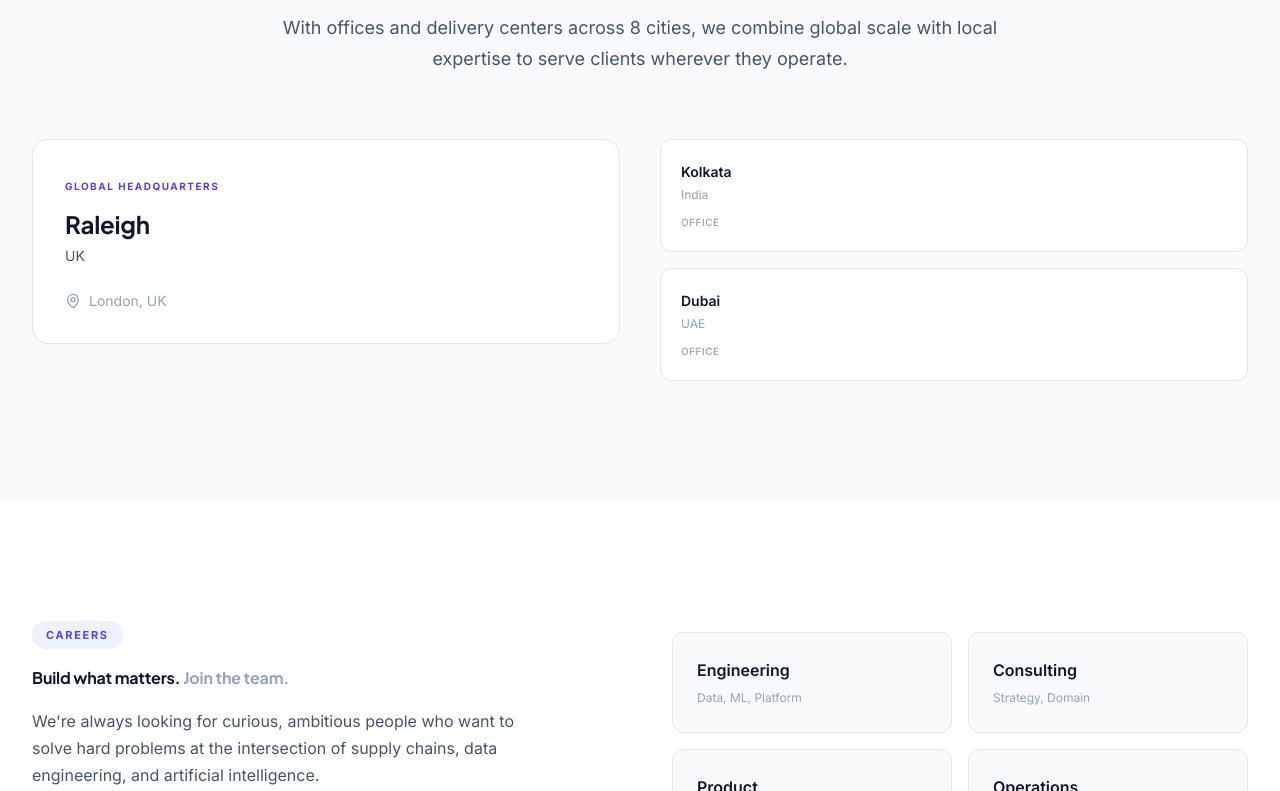
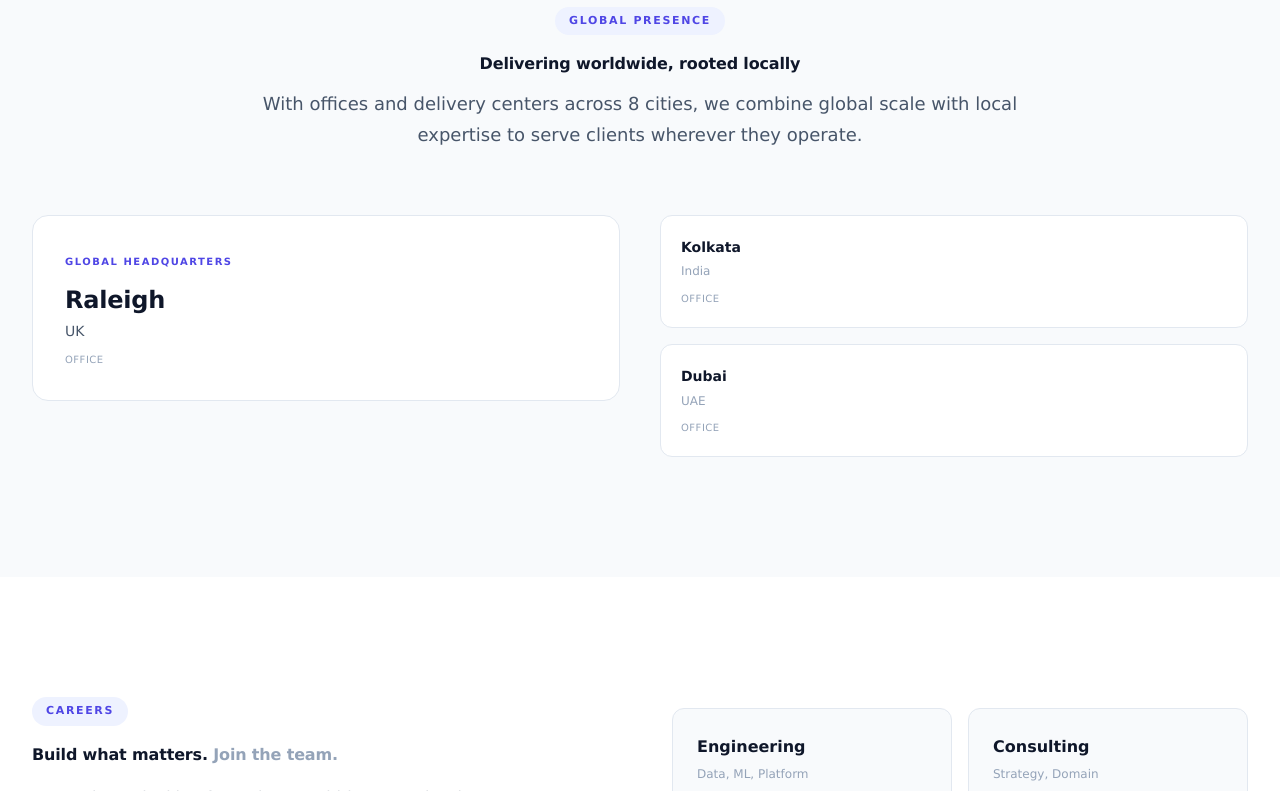
Before and after one commit to DotSmart/hyperchain-website, a Next.js app: page / in a window 1280 px wide. Shown: the part 6829-7620 px from the top of the page. Built offline with nearby package versions, Linux system fonts and the light colour scheme.

Commit message:
Last Changes

```diff
--- a/src/app/globals.css
+++ b/src/app/globals.css
@@ -27,7 +27,8 @@
   --color-border-light: #f1f5f9;
 
     /* Fonts */
-  --font-heading: var(--font-heading);
+  /* --font-heading: var(--font-heading); */
+  --font-heading : Verdana, Geneva, Tahoma, sans-serif;
   --font-body: var(--font-body);
 
   /* ── Typography Scale ── */
@@ -100,7 +101,8 @@ html {
   /* --- Font -- */
 
   body {
-    font-family: var(--font-body);
+    /* font-family: var(--font-body); */
+    font-family: Verdana, Geneva, Tahoma, sans-serif;
   }
 
   h1,
@@ -109,7 +111,8 @@ html {
   h4,
   h5,
   h6 {
-    font-family: var(--font-heading);
+    /* font-family: var(--font-heading); */
+    font-family: Verdana, Geneva, Tahoma, sans-serif;
     font-weight: 700;
     letter-spacing: -0.01em;
   }
--- a/src/components/home/GlobalPresence.tsx
+++ b/src/components/home/GlobalPresence.tsx
@@ -30,10 +30,13 @@ export function GlobalPresence() {
                   {hq.city}
                 </h3>
                 <p className="text-sm text-text-secondary mt-1">{hq.country}</p>
-                <div className="mt-6 flex items-center gap-2 text-sm text-text-tertiary">
+                     <p className="text-[10px] text-text-tertiary mt-2 uppercase tracking-wider font-medium">
+                    Office
+                  </p>
+                {/* <div className="mt-6 flex items-center gap-2 text-sm text-text-tertiary">
                   <MapPin className="w-4 h-4" />
                   London, UK
-                </div>
+                </div> */}
               </div>
             </FadeIn>
           )}
--- a/src/components/home/Hero.tsx
+++ b/src/components/home/Hero.tsx
@@ -28,8 +28,8 @@ export function Hero() {
   loop
   playsInline
   preload="auto"
-  style={{ height: "160%" }}
-  className="absolute inset-0 w-full h-full object-cover opacity-70 block md:hidden"
+  style={{ height: "120%" }}
+  className="absolute inset-0 w-full h-full object-cover opacity-65 block md:hidden"
 >
   <source src="/intro-mobile.mp4" type="video/mp4" />
 </video>
--- a/src/components/home/ServicesGrid.tsx
+++ b/src/components/home/ServicesGrid.tsx
@@ -46,7 +46,7 @@ export function ServicesGrid() {
                   {s.offerings.slice(0, 4).map((o, j) => (
                     <span
                       key={j}
-                      className="px-3 py-1 text-[11px] font-medium text-text-tertiary bg-bg-light rounded-full"
+                      className="px-3 py-1 text-[10px] font-medium text-text-tertiary bg-bg-light rounded-full"
                     >
                       {o}
                     </span>
```
Also changed, not shown: 1 other file (tests, documents, lock files or other folders).
